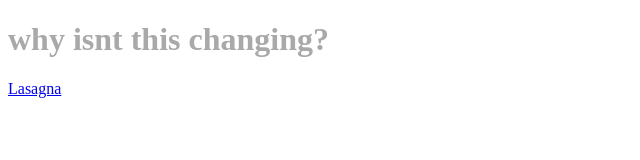
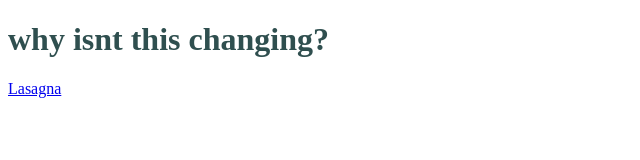
Before and after one commit to PepperOp28/OdinUdon, a plain HTML site: page index.html in a window 1280 px wide. Shown: the whole page, without its empty margins (0-640 px from the left). Drawn offline with Linux system fonts and the light colour scheme.

Commit message:
changed css color

```diff
--- a/styles.css
+++ b/styles.css
@@ -1,4 +1,4 @@
 .test {
-    color:darkgrey;
+    color:darkslategrey;
 
 }
```
